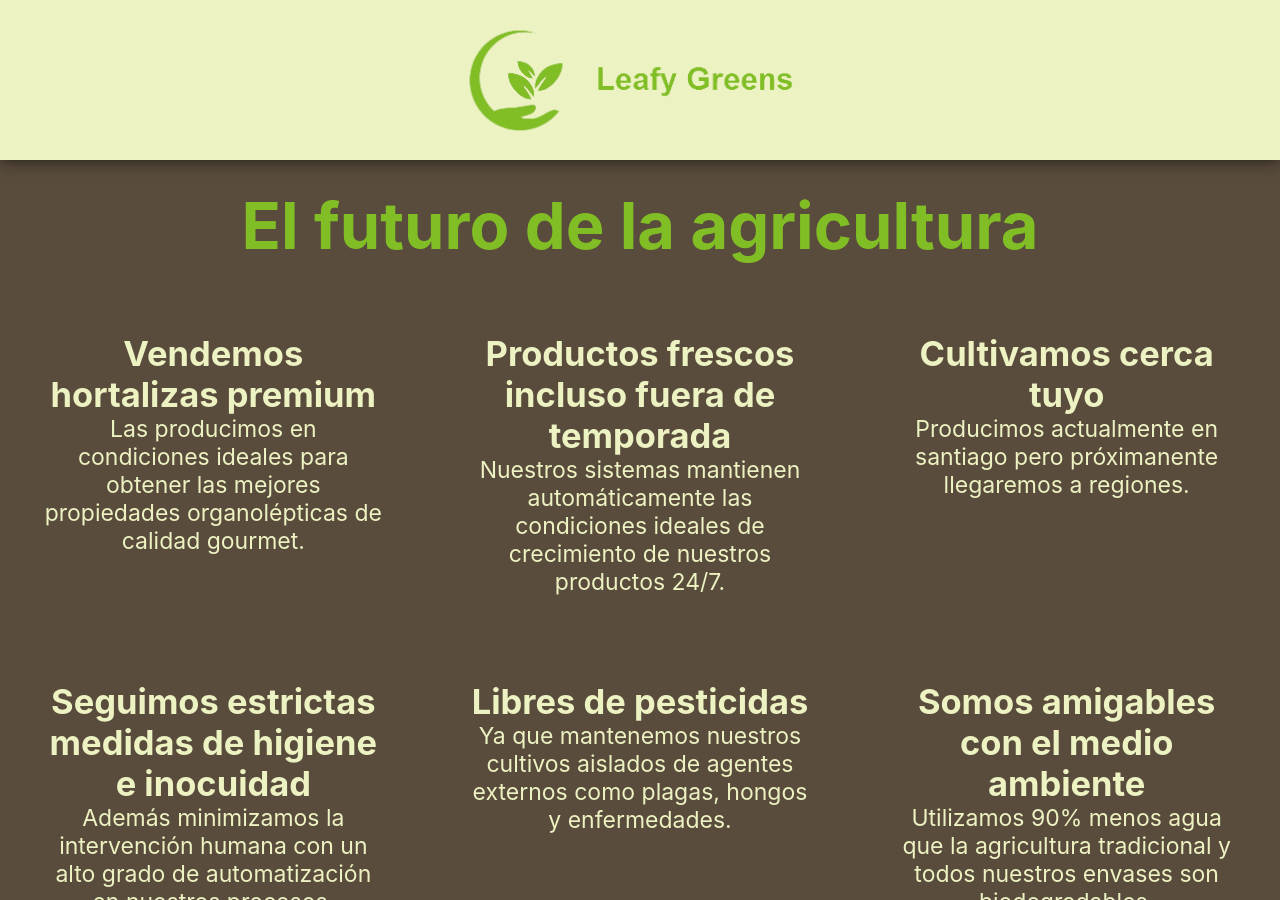
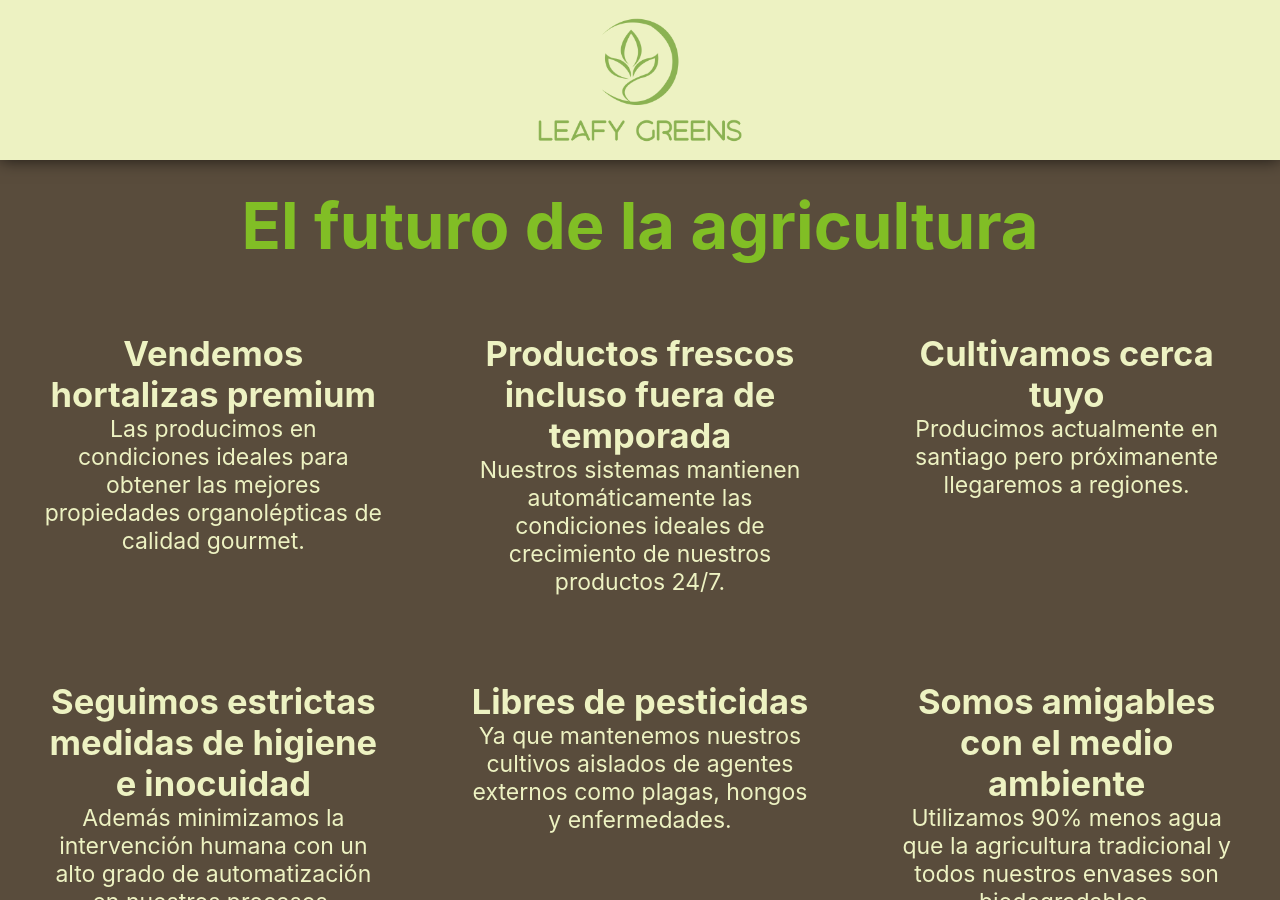
Before and after one commit to cefunck/LeafyWebsite, a Jekyll site: the page built from index.html, in a window 1280 px wide and 900 px high. Built offline with Jekyll 4.4.1, drawn with Linux system fonts in a browser that asks for light colours; nearby versions of some CDN libraries.

Commit message:
feat(new logo): update logo and favicon

```diff
--- a/_includes/header.html
+++ b/_includes/header.html
@@ -1,3 +1,3 @@
 <header>
-  <img alt="Leafy Greens Logo" src="assets/images/logo transparent.png">
+  <img alt="Leafy Greens Logo" src="assets/images/logo.png">
 </header>
```
Also changed, not shown: assets/images/Logo.png (deleted), assets/images/favicon.png, assets/images/logo transparent.png (deleted), assets/images/logo.png (added).
